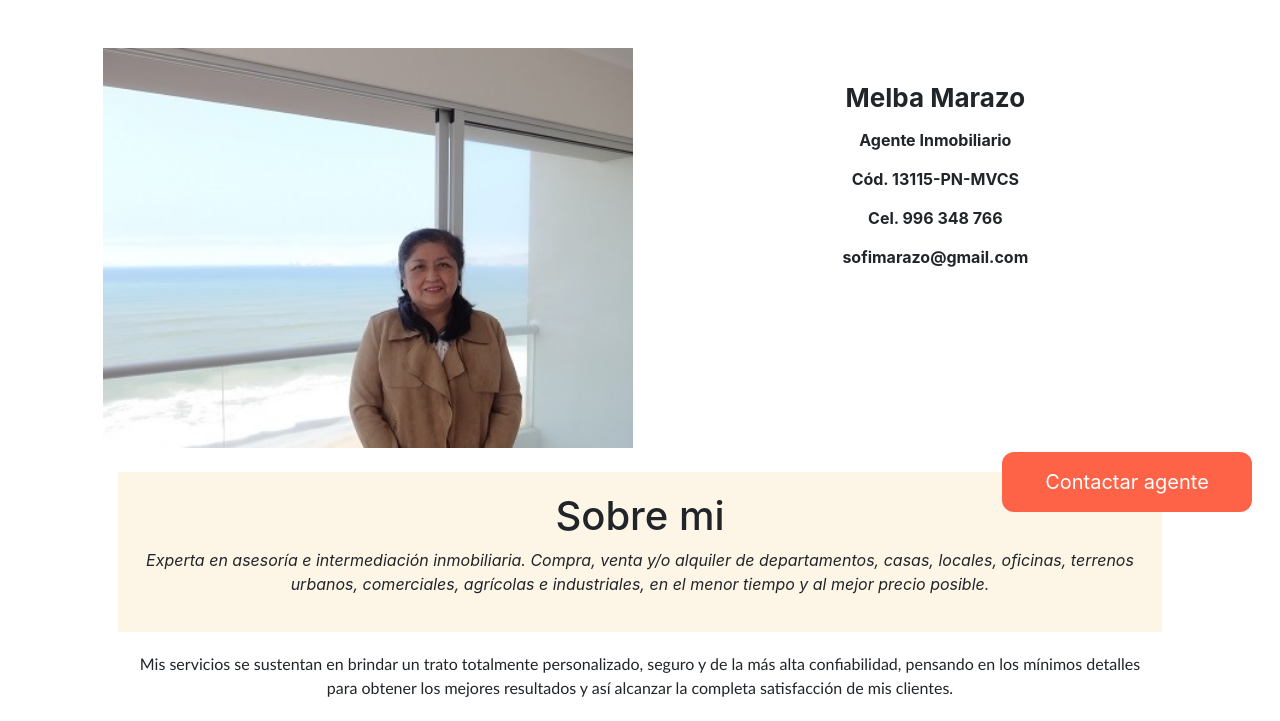
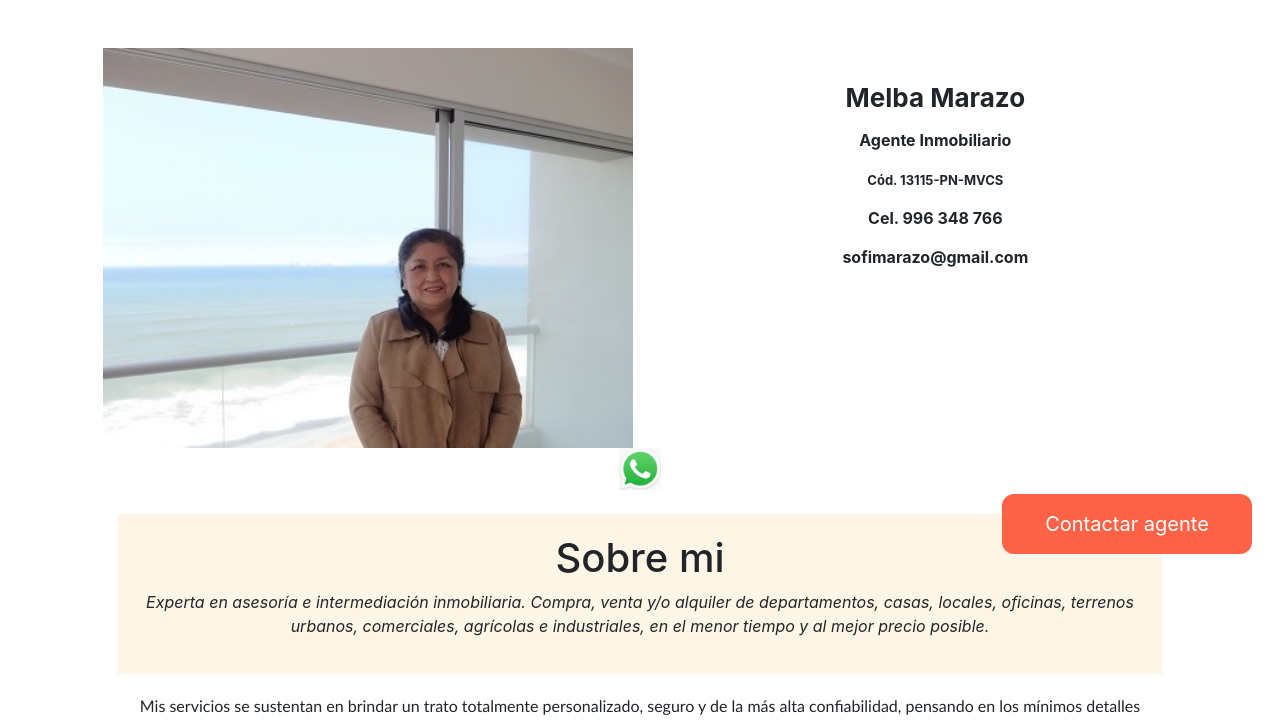
Before and after one commit to cespivilla/sofimarazo, a Flask app: template templates/index.html in a window 1280 px wide. Shown: the top 721 px of the page. Run offline with Flask 2, Linux system fonts and the light colour scheme; the template is opened without the code that fills it, so the values that code supplies are empty; some libraries are stand-ins or nearby versions.

Commit message:
Update index.html

```diff
--- a/templates/index.html
+++ b/templates/index.html
@@ -8,7 +8,14 @@
 {% block main %}
     <div class="row">
          <div class="column back50"></div>
-         <div class="column cincuenta" style="font-size: 26px;"><b>Melba Marazo<br><span style="font-size: 16px;">Agente Inmobiliario<br>Cód. 13115-PN-MVCS<br>Cel. 996 348 766<br>sofimarazo@gmail.com</span></b></div>
+         <div class="column cincuenta" style="font-size: 26px;">
+            <b>Melba Marazo<br><span style="font-size: 16px;">Agente Inmobiliario<br></span><span style="font-size: 13px;">Cód. 13115-PN-MVCS<br></span><span style="font-size: 16px;">Cel. 996 348 766<br>sofimarazo@gmail.com</span></b>
+         </div>
+    </div>
+
+
+    <div style="width:100%;text-align:center;">
+       <a href="https://bit.ly/3pVEBbe"><img src="/static/Whatsapp.jpg" alt="Whatsapp" style="width:42px;height:42px;"></a>
     </div>
 
     <button class="button1" onclick="document.location='/contacto'">Contactar agente</button><br>
@@ -132,7 +139,7 @@
 
     </div>
 
-    <a href="{{ url_for('facebook', user='melba.marazoperea')}}" class="fa fa-facebook">facebook</a>
+    <a href="{{ url_for('facebook', user='melba.marazoperea')}}" class="fa fa-facebook">facebook</a><p class="fa">@melbamarazoagenteinmobiliario</p><br>
     <a href="{{ url_for('linkedin', user='melba-marazo-perea-a230625b')}}" class="fa fa-linkedin">linkedin</a>
     <a href="{{ url_for('instagram', user='marazoperea?utm_source=qr')}}" class="fa fa-instagram">instagram</a>
 
```
